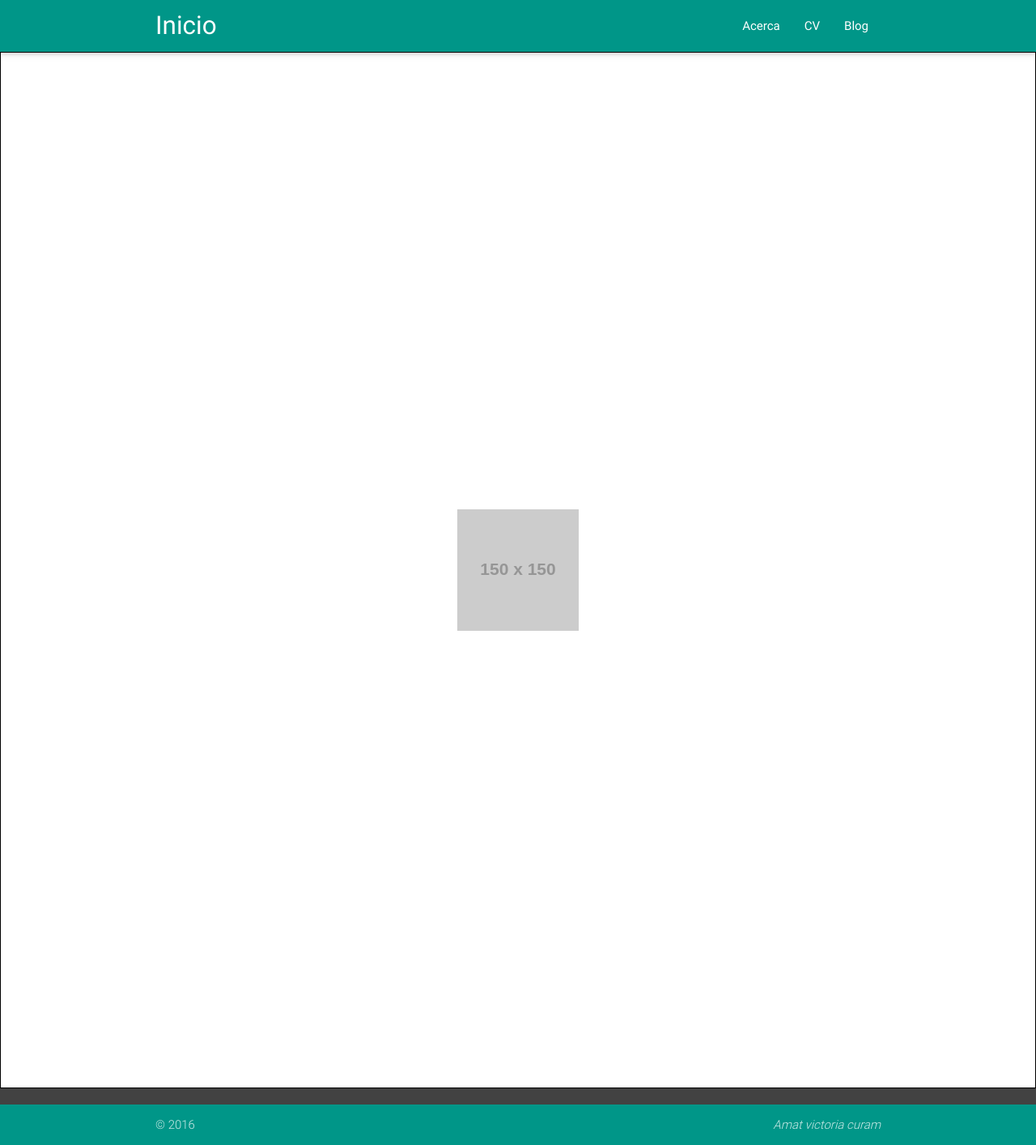
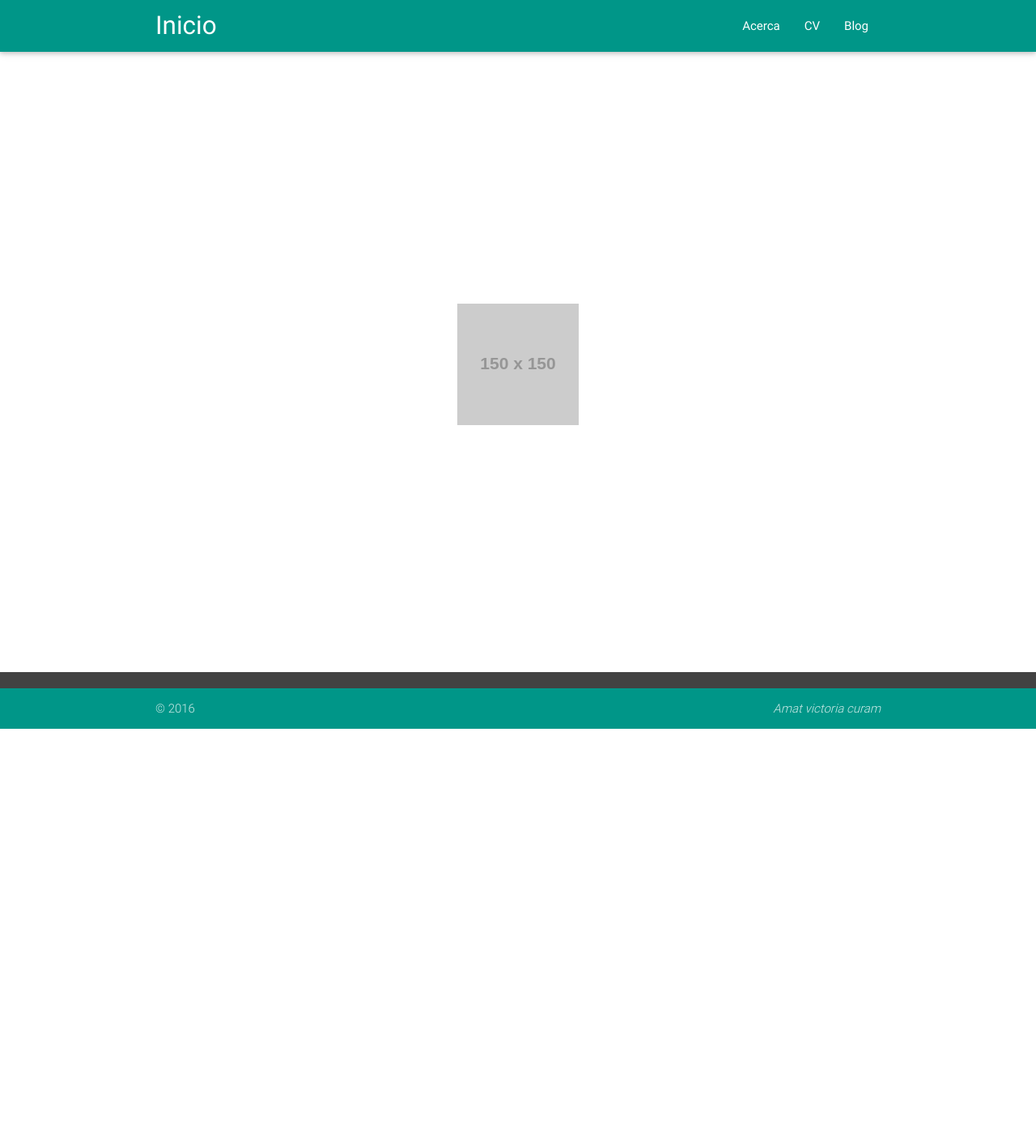
Before and after one commit to const3/const3.github.io, a Jekyll site: the page built from index.html, in a window 1280 px wide. Shown: the whole page at 81% size. Built offline with Jekyll 4.4.1, drawn with Linux system fonts in a browser that asks for light colours; nearby versions of some CDN libraries; after the commit the page ends 900 px from its top, so only the background shows below that.

Commit message:
Update index.html

```diff
--- a/index.html
+++ b/index.html
@@ -2,10 +2,6 @@
 layout: default
 title: Sam Mtz
 ---
-<div class="responsive-container">
-    <div class="dummy"></div>
-
     <div class="img-container">
         <img src="http://placehold.it/150x150" alt="" />
     </div>
-</div>
```
